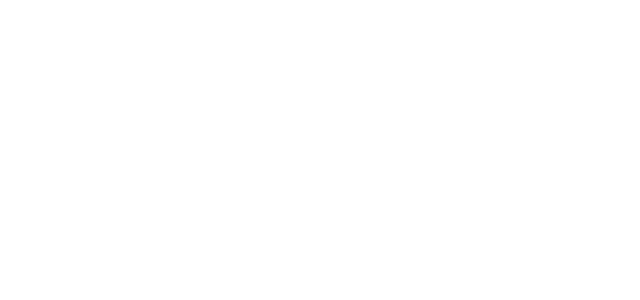
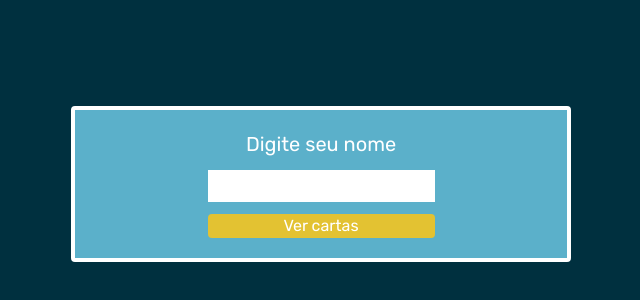
Before and after one commit to elton-souza/card-of-deck, a React (Vite) app: page / in a window 1280 px wide. Shown: the part 94-394 px from the top of the page, without its empty margins (319-959 px from the left). Built offline with nearby package versions, Linux system fonts and the light colour scheme.

Commit message:
updating tailwind settings

```diff
--- a/src/global.css
+++ b/src/global.css
@@ -1,3 +1,9 @@
+@import url('https://fonts.googleapis.com/css2?family=Rubik:wght@400;500&display=swap');
+
 @tailwind base;
 @tailwind components;
 @tailwind utilities;
+
+body {
+  font-family: "Rubik", sans-serif;
+}
--- a/tailwind.config.cjs
+++ b/tailwind.config.cjs
@@ -2,7 +2,13 @@
 module.exports = {
   content: ["./src/**/*.tsx"],
   theme: {
-    extend: {},
+    extend: {
+      colors:{
+        primary: ' #00303F',
+        secondary: '#5BB0CA',
+        tertiary: '#E3C232',
+      }
+    },
   },
   plugins: [],
 }
```
